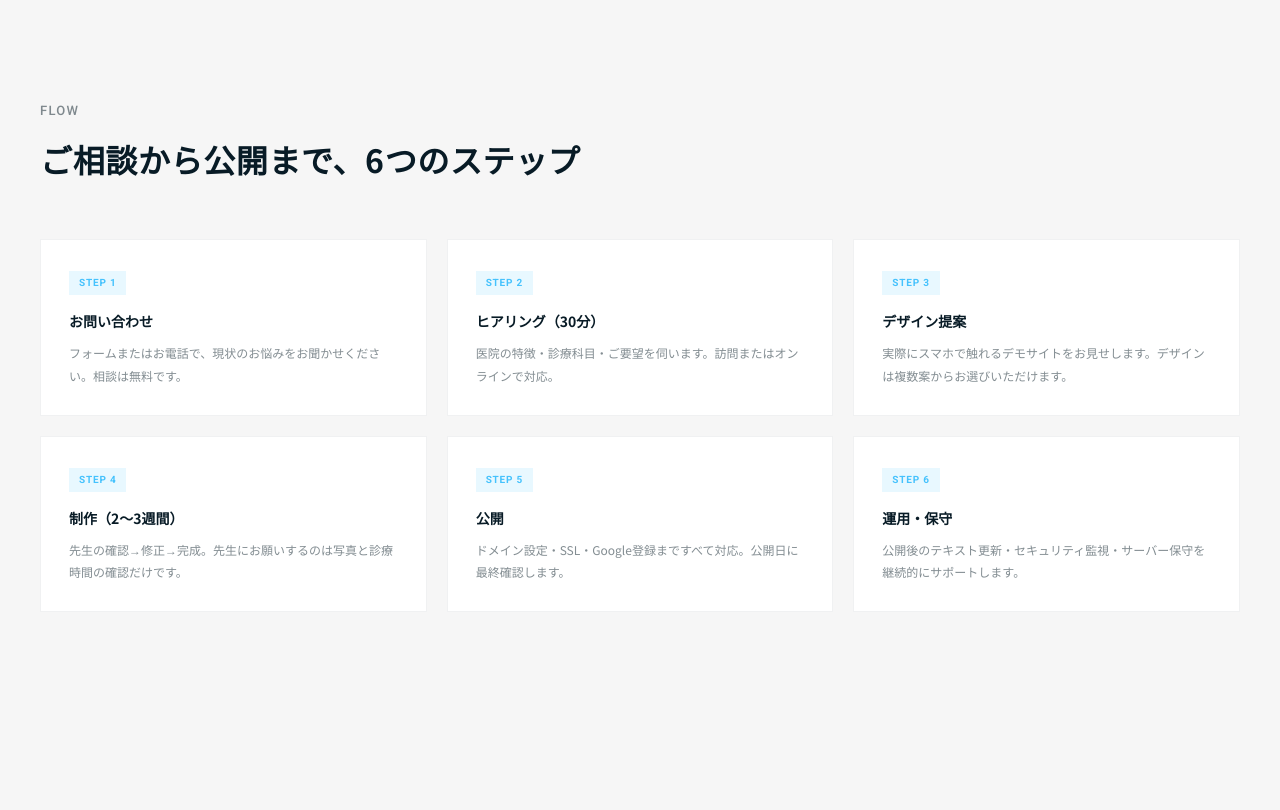
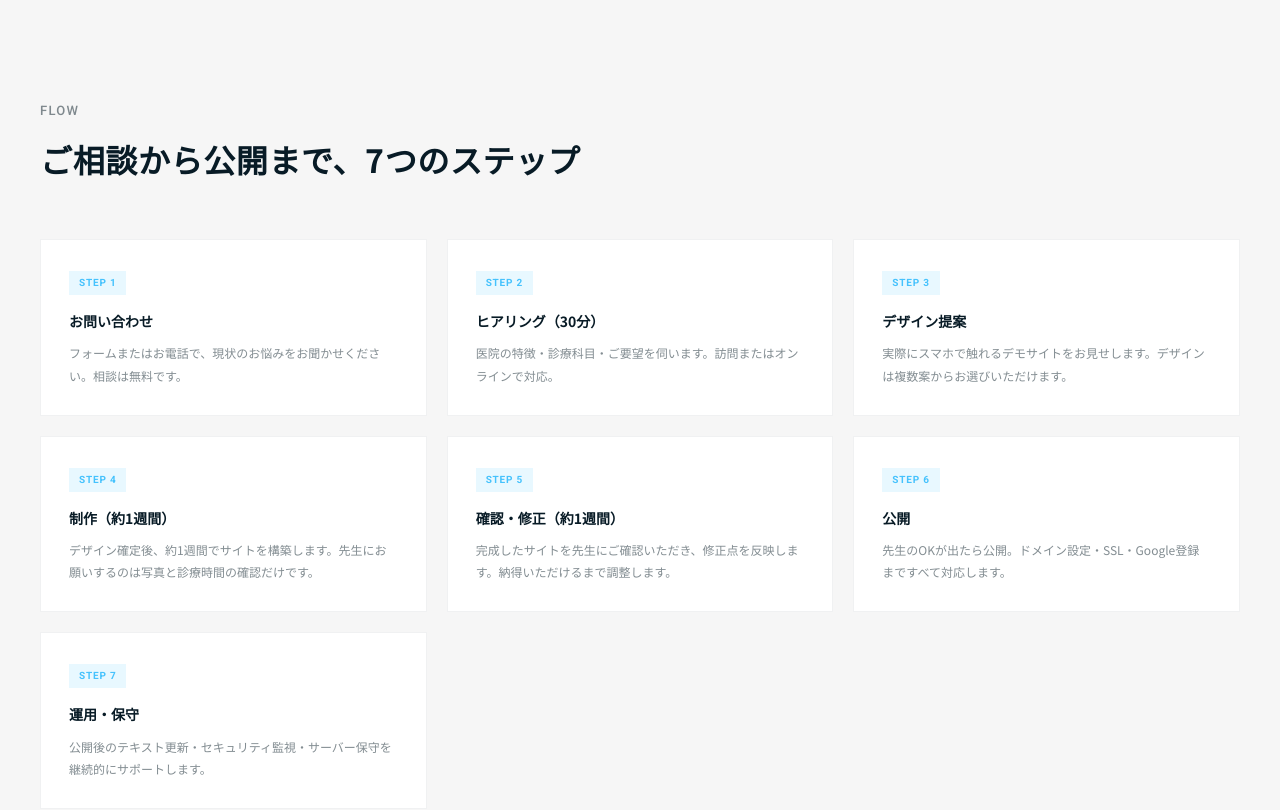
Before and after one commit to NishizawaMutsuki/ascent-website, a Next.js app: page /hp in a window 1280 px wide. Shown: the part 5180-5990 px from the top of the page. Built offline with nearby package versions, Linux system fonts and the light colour scheme.

Commit message:
fix: add confirmation step to flow (7 steps), 1wk build + 1wk review = 2wk launch
Co-Authored-By: Claude Opus 4.6 (1M context) <noreply@anthropic.com>

```diff
--- a/app/hp/page.tsx
+++ b/app/hp/page.tsx
@@ -527,16 +527,17 @@ export default function HpLandingPage() {
             <div className="lp-container">
               <div className="section-heading reveal" ref={addRevealRef}>
                 <p className="section-tag-en">Flow</p>
-                <h2>ご相談から公開まで、6つのステップ</h2>
+                <h2>ご相談から公開まで、7つのステップ</h2>
               </div>
               <div className="flow-grid">
                 {[
                   { step: "STEP 1", title: "お問い合わせ", desc: "フォームまたはお電話で、現状のお悩みをお聞かせください。相談は無料です。" },
                   { step: "STEP 2", title: "ヒアリング（30分）", desc: "医院の特徴・診療科目・ご要望を伺います。訪問またはオンラインで対応。" },
                   { step: "STEP 3", title: "デザイン提案", desc: "実際にスマホで触れるデモサイトをお見せします。デザインは複数案からお選びいただけます。" },
-                  { step: "STEP 4", title: "制作（2〜3週間）", desc: "先生の確認→修正→完成。先生にお願いするのは写真と診療時間の確認だけです。" },
-                  { step: "STEP 5", title: "公開", desc: "ドメイン設定・SSL・Google登録まですべて対応。公開日に最終確認します。" },
-                  { step: "STEP 6", title: "運用・保守", desc: "公開後のテキスト更新・セキュリティ監視・サーバー保守を継続的にサポートします。" },
+                  { step: "STEP 4", title: "制作（約1週間）", desc: "デザイン確定後、約1週間でサイトを構築します。先生にお願いするのは写真と診療時間の確認だけです。" },
+                  { step: "STEP 5", title: "確認・修正（約1週間）", desc: "完成したサイトを先生にご確認いただき、修正点を反映します。納得いただけるまで調整します。" },
+                  { step: "STEP 6", title: "公開", desc: "先生のOKが出たら公開。ドメイン設定・SSL・Google登録まですべて対応します。" },
+                  { step: "STEP 7", title: "運用・保守", desc: "公開後のテキスト更新・セキュリティ監視・サーバー保守を継続的にサポートします。" },
                 ].map((item, i) => (
                   <article className="flow-step reveal" key={i} ref={addRevealRef}>
                     <span className="flow-badge">{item.step}</span>
```
